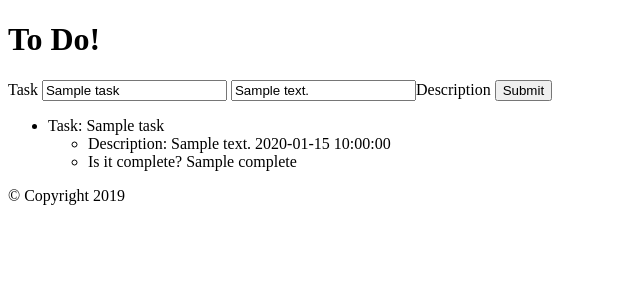
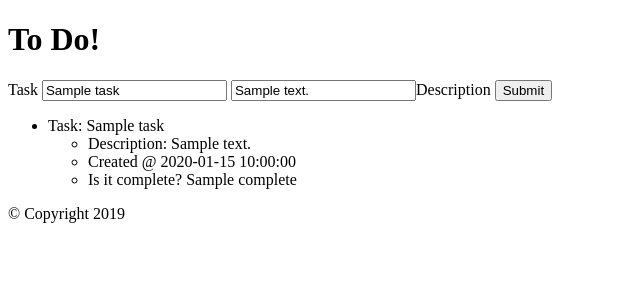
Before and after one commit to briangx92/flask-todo, a Flask app: template flask_todo/templates/index.html in a window 1280 px wide. Shown: the part 98-398 px from the top of the page, without its empty margins (0-640 px from the left). Run offline with Flask 2, Linux system fonts and the light colour scheme; the template is opened without the code that fills it: most values are stand-ins (such as "Sample title", 1, 10 or a date in 2020); some libraries are stand-ins or nearby versions.

Commit message:
Added an <li> for the time

```diff
--- a/flask_todo/templates/index.html
+++ b/flask_todo/templates/index.html
@@ -25,7 +25,8 @@
     {% for task_lists in task_dict %}
     <li>Task: {{ task_lists.task }}</li>
     <ul>
-        <li>Description: {{ task_lists.description }} {{ task_lists.time }}</li>
+        <li>Description: {{ task_lists.description }} </li>
+        <li>Created @ {{ task_lists.time }}</li>
         <li>Is it complete? {{ task_lists.complete }}</li>
     </ul>
 
```
